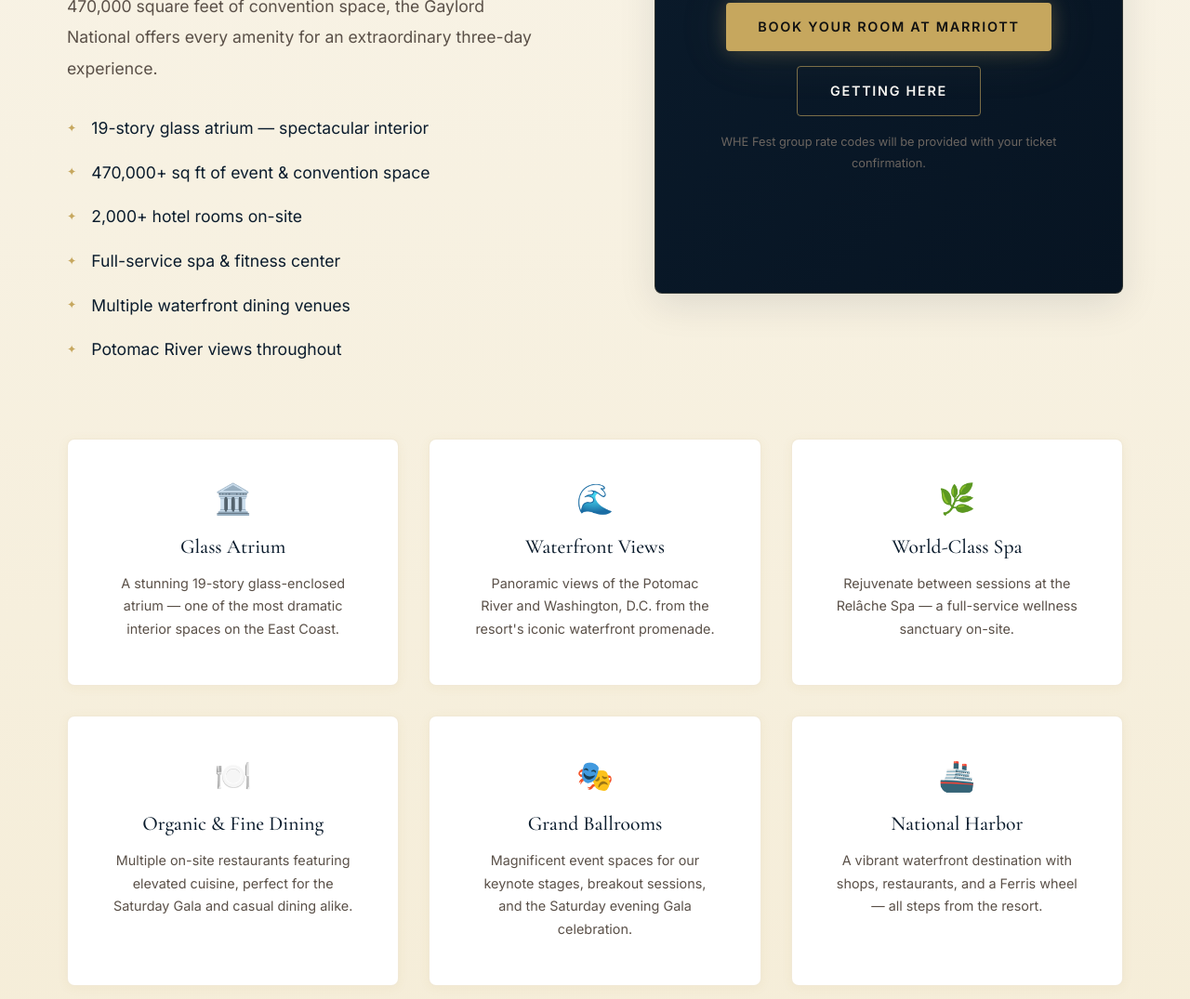
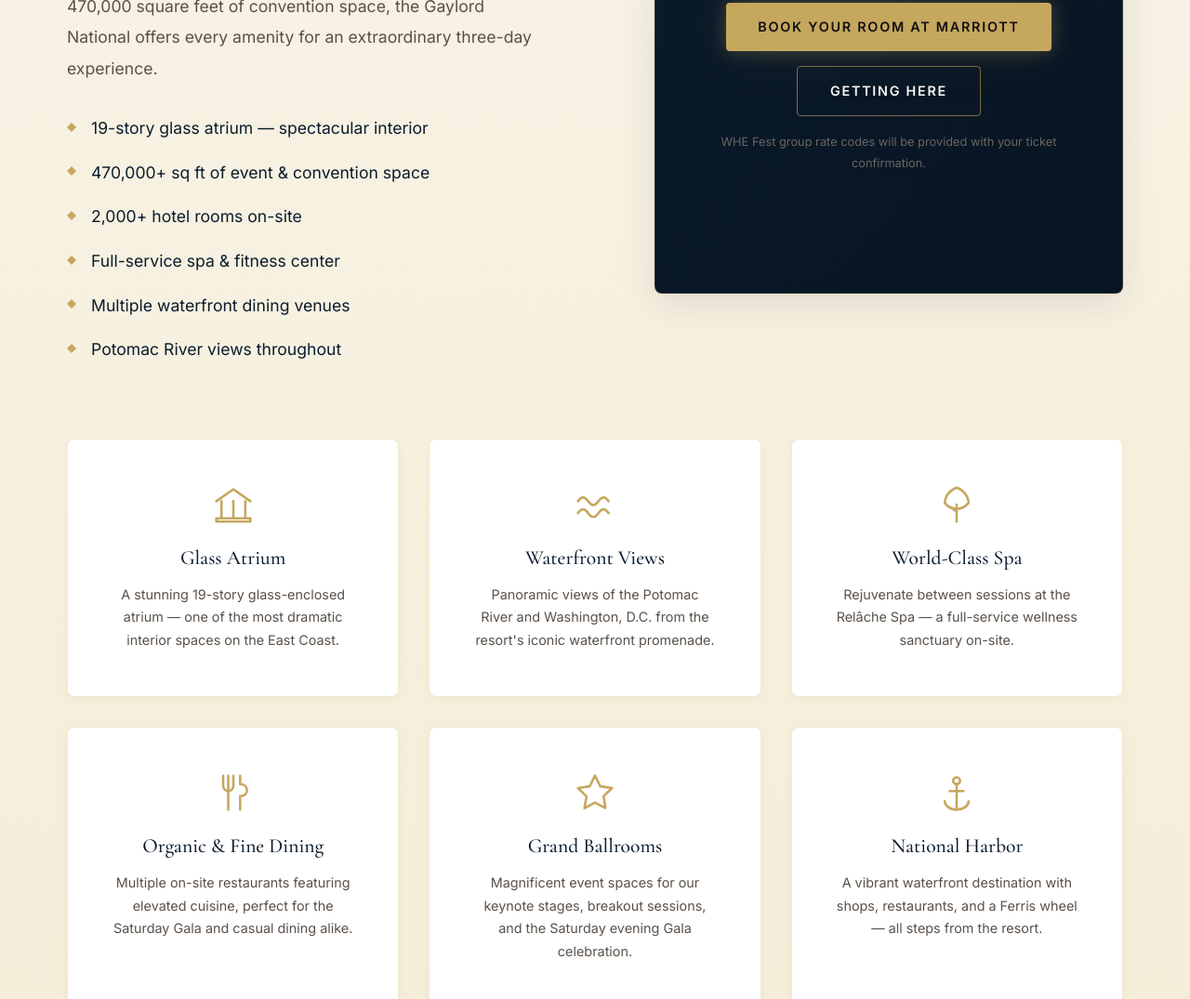
Before and after one commit to daveo820/whe-fest, a plain HTML site: page pages/location.html in a window 1280 px wide. Shown: the part 1732-2807 px from the top of the page at 93% size. Drawn offline with nearby package versions, Linux system fonts and the light colour scheme; a web font is replaced by a local one.

Commit message:
Replace all emoji icons with SVG, fix Gaylord photo, equal-height org cards
- Use local gaylord-national-exterior.jpg (was broken Unsplash URL)
- Add aspect-ratio + overflow to venue-showcase__img-frame so it never collapses
- Replace location.html feature card emojis with stroke SVG icons
- Replace location.html detail-icon ✦ with SVG diamonds
- Replace gala.html experience card emojis (🥂🌿💃🏆🌊👑) with stroke SVGs
- Set speakers grid to align-items: stretch for equal card heights

Co-Authored-By: Claude Sonnet 4.6 <noreply@anthropic.com>

```diff
--- a/css/home.css
+++ b/css/home.css
@@ -314,7 +314,7 @@
   display: grid;
   grid-template-columns: repeat(3, 1fr);
   gap: var(--space-md);
-  align-items: start;
+  align-items: stretch;
 }
 
 .speaker-card {
@@ -715,6 +715,9 @@
 .venue-showcase__img-frame {
   width: 100%;
   display: block;
+  aspect-ratio: 14 / 9;
+  overflow: hidden;
+  background: var(--blue-deep);
 }
 
 .venue-showcase__details {
--- a/pages/location.html
+++ b/pages/location.html
@@ -251,12 +251,12 @@
             With over 2,000 hotel rooms, a stunning 19-story glass atrium, world-class dining, a full-service spa, and more than 470,000 square feet of convention space, the Gaylord National offers every amenity for an extraordinary three-day experience.
           </p>
           <ul class="location-features mt-lg">
-            <li><span class="detail-icon">✦</span> 19-story glass atrium — spectacular interior</li>
-            <li><span class="detail-icon">✦</span> 470,000+ sq ft of event &amp; convention space</li>
-            <li><span class="detail-icon">✦</span> 2,000+ hotel rooms on-site</li>
-            <li><span class="detail-icon">✦</span> Full-service spa &amp; fitness center</li>
-            <li><span class="detail-icon">✦</span> Multiple waterfront dining venues</li>
-            <li><span class="detail-icon">✦</span> Potomac River views throughout</li>
+            <li><span class="detail-icon"><svg viewBox="0 0 10 10" width="10" height="10" aria-hidden="true"><polygon points="5,0 10,5 5,10 0,5" fill="currentColor"/></svg></span> 19-story glass atrium — spectacular interior</li>
+            <li><span class="detail-icon"><svg viewBox="0 0 10 10" width="10" height="10" aria-hidden="true"><polygon points="5,0 10,5 5,10 0,5" fill="currentColor"/></svg></span> 470,000+ sq ft of event &amp; convention space</li>
+            <li><span class="detail-icon"><svg viewBox="0 0 10 10" width="10" height="10" aria-hidden="true"><polygon points="5,0 10,5 5,10 0,5" fill="currentColor"/></svg></span> 2,000+ hotel rooms on-site</li>
+            <li><span class="detail-icon"><svg viewBox="0 0 10 10" width="10" height="10" aria-hidden="true"><polygon points="5,0 10,5 5,10 0,5" fill="currentColor"/></svg></span> Full-service spa &amp; fitness center</li>
+            <li><span class="detail-icon"><svg viewBox="0 0 10 10" width="10" height="10" aria-hidden="true"><polygon points="5,0 10,5 5,10 0,5" fill="currentColor"/></svg></span> Multiple waterfront dining venues</li>
+            <li><span class="detail-icon"><svg viewBox="0 0 10 10" width="10" height="10" aria-hidden="true"><polygon points="5,0 10,5 5,10 0,5" fill="currentColor"/></svg></span> Potomac River views throughout</li>
           </ul>
         </div>
         <div class="reveal reveal-delay-2">
@@ -277,32 +277,44 @@
       <!-- Feature highlights -->
       <div class="feature-grid reveal reveal-delay-2">
         <div class="feature-card">
-          <div class="feature-card__icon">🏛️</div>
+          <div class="feature-card__icon" style="color:var(--deep-gold);display:flex;justify-content:center;">
+            <svg viewBox="0 0 24 24" width="44" height="44" fill="none" stroke="currentColor" stroke-width="1.4" stroke-linecap="round" stroke-linejoin="round" aria-hidden="true"><polyline points="2,10 12,3 22,10"/><rect x="2" y="20" width="20" height="2"/><line x1="5" y1="10" x2="5" y2="20"/><line x1="12" y1="10" x2="12" y2="20"/><line x1="19" y1="10" x2="19" y2="20"/></svg>
+          </div>
           <div class="feature-card__title">Glass Atrium</div>
           <div class="feature-card__desc">A stunning 19-story glass-enclosed atrium — one of the most dramatic interior spaces on the East Coast.</div>
         </div>
         <div class="feature-card">
-          <div class="feature-card__icon">🌊</div>
+          <div class="feature-card__icon" style="color:var(--deep-gold);display:flex;justify-content:center;">
+            <svg viewBox="0 0 24 24" width="44" height="44" fill="none" stroke="currentColor" stroke-width="1.4" stroke-linecap="round" aria-hidden="true"><path d="M2 10c2-3 4-3 6 0s4 3 6 0 4-3 6 0"/><path d="M2 17c2-3 4-3 6 0s4 3 6 0 4-3 6 0"/></svg>
+          </div>
           <div class="feature-card__title">Waterfront Views</div>
           <div class="feature-card__desc">Panoramic views of the Potomac River and Washington, D.C. from the resort's iconic waterfront promenade.</div>
         </div>
         <div class="feature-card">
-          <div class="feature-card__icon">🌿</div>
+          <div class="feature-card__icon" style="color:var(--deep-gold);display:flex;justify-content:center;">
+            <svg viewBox="0 0 24 24" width="44" height="44" fill="none" stroke="currentColor" stroke-width="1.4" stroke-linecap="round" aria-hidden="true"><path d="M12 22V12"/><path d="M5 11c0-4 3.5-8 7-9 3.5 1 7 5 7 9-2 2.5-5 3.5-7 3.5S7 13.5 5 11z"/><path d="M12 16l-3.5-2.5"/></svg>
+          </div>
           <div class="feature-card__title">World-Class Spa</div>
           <div class="feature-card__desc">Rejuvenate between sessions at the Relâche Spa — a full-service wellness sanctuary on-site.</div>
         </div>
         <div class="feature-card">
-          <div class="feature-card__icon">🍽️</div>
+          <div class="feature-card__icon" style="color:var(--deep-gold);display:flex;justify-content:center;">
+            <svg viewBox="0 0 24 24" width="44" height="44" fill="none" stroke="currentColor" stroke-width="1.4" stroke-linecap="round" aria-hidden="true"><line x1="9" y1="2" x2="9" y2="22"/><path d="M6 2v6a3 3 0 0 0 6 0V2"/><line x1="16" y1="2" x2="16" y2="7"/><path d="M16 7c2.5 0 4 1.5 4 3.5S18.5 14 16 14v8"/></svg>
+          </div>
           <div class="feature-card__title">Organic &amp; Fine Dining</div>
           <div class="feature-card__desc">Multiple on-site restaurants featuring elevated cuisine, perfect for the Saturday Gala and casual dining alike.</div>
         </div>
         <div class="feature-card">
-          <div class="feature-card__icon">🎭</div>
+          <div class="feature-card__icon" style="color:var(--deep-gold);display:flex;justify-content:center;">
+            <svg viewBox="0 0 24 24" width="44" height="44" fill="none" stroke="currentColor" stroke-width="1.4" stroke-linecap="round" stroke-linejoin="round" aria-hidden="true"><polygon points="12,2 15.09,8.26 22,9.27 17,14.14 18.18,21.02 12,17.77 5.82,21.02 7,14.14 2,9.27 8.91,8.26"/></svg>
+          </div>
           <div class="feature-card__title">Grand Ballrooms</div>
           <div class="feature-card__desc">Magnificent event spaces for our keynote stages, breakout sessions, and the Saturday evening Gala celebration.</div>
         </div>
         <div class="feature-card">
-          <div class="feature-card__icon">🚢</div>
+          <div class="feature-card__icon" style="color:var(--deep-gold);display:flex;justify-content:center;">
+            <svg viewBox="0 0 24 24" width="44" height="44" fill="none" stroke="currentColor" stroke-width="1.4" stroke-linecap="round" aria-hidden="true"><circle cx="12" cy="5" r="2"/><line x1="12" y1="7" x2="12" y2="22"/><line x1="8" y1="11" x2="16" y2="11"/><path d="M5 17c0 2.76 3.13 5 7 5s7-2.24 7-5"/></svg>
+          </div>
           <div class="feature-card__title">National Harbor</div>
           <div class="feature-card__desc">A vibrant waterfront destination with shops, restaurants, and a Ferris wheel — all steps from the resort.</div>
         </div>
```
Also changed, not shown: index.html (+3 -3 lines), pages/gala.html (+18 -6 lines).
